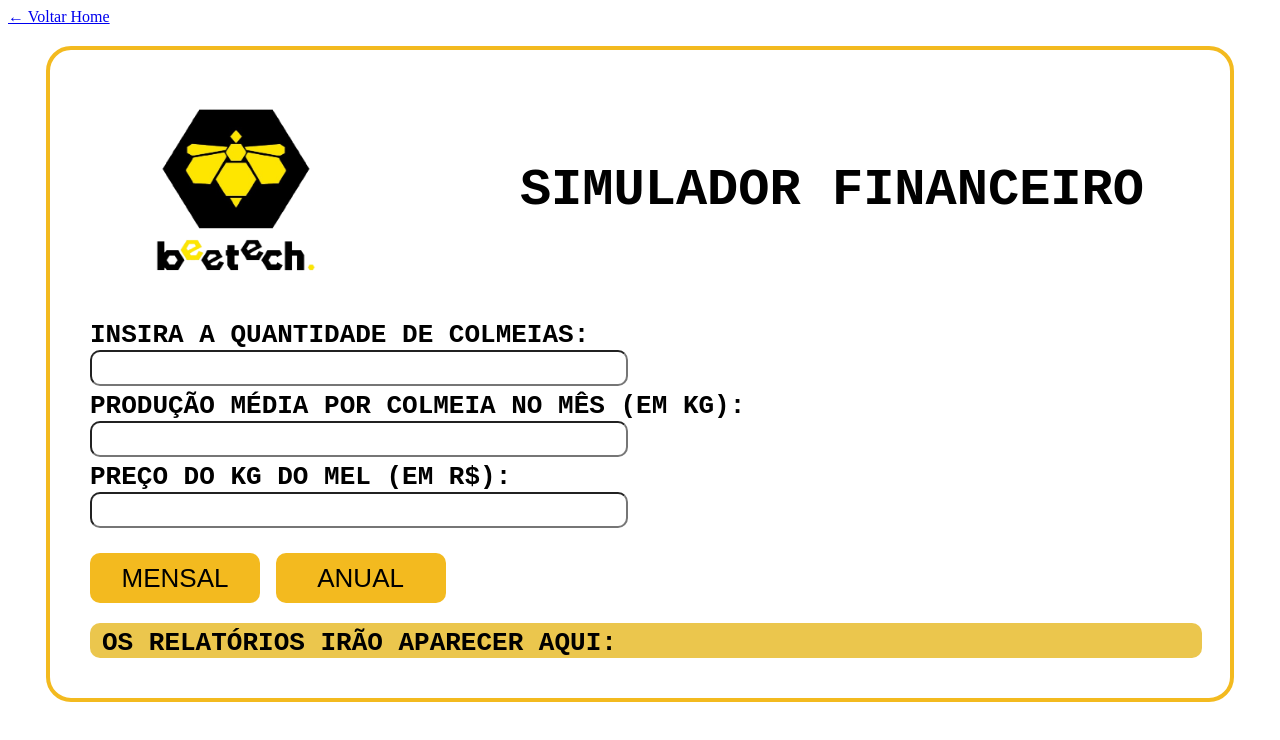
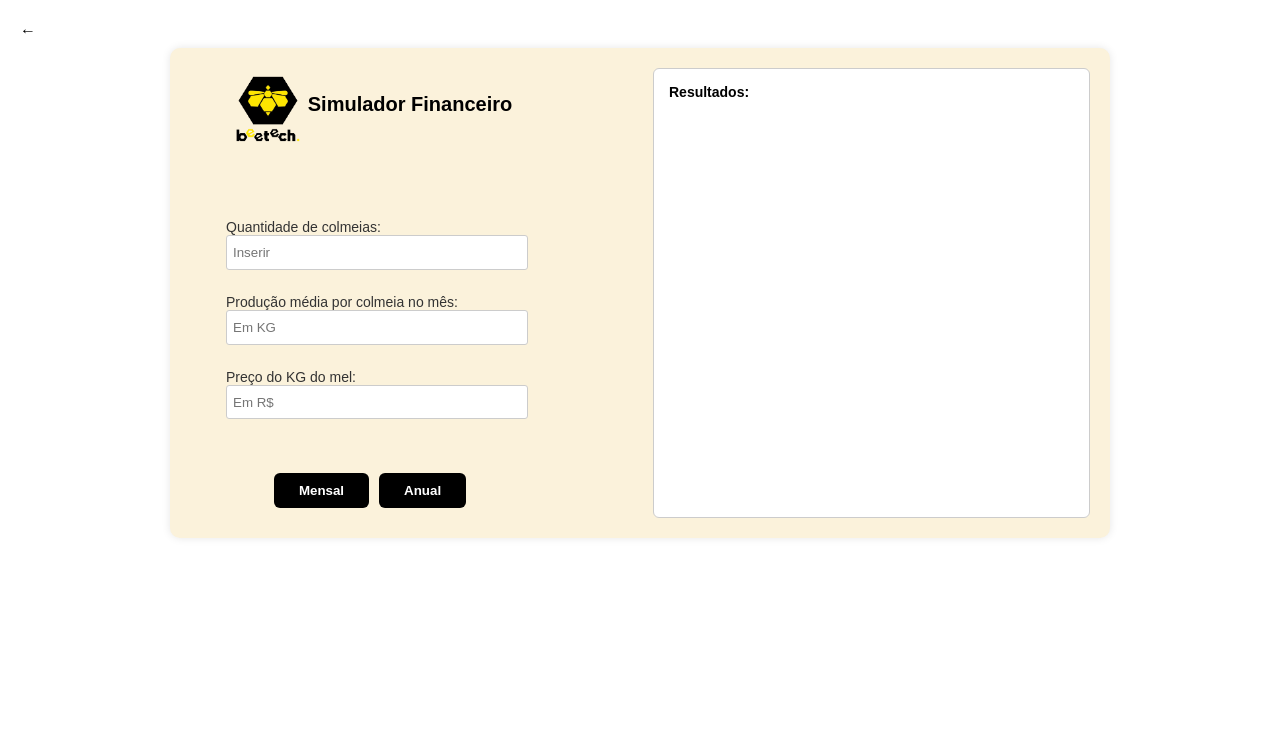
Before and after one commit to Beetech-SPtech/Sprint_2, a plain HTML site: page Algoritmos/Site estatico/public/calculadora.html in a window 1280 px wide. Drawn offline with Linux system fonts and the light colour scheme.

Commit message:
adição do novo css da calculadora

```diff
--- a/Algoritmos/Site estatico/public/calculadora.html
+++ b/Algoritmos/Site estatico/public/calculadora.html
@@ -9,13 +9,13 @@
     <link rel="icon" href="assets/images/beetech-icon.png">
 </head>
 
-<body class="center">
+<!-- <body class="center">
     <a style="align-self : flex-start;" href="index.html">← Voltar Home</a>
     <div id="main" class="divCard">
         <div class="divImagem">
             <img class="imagem" src="assets/images/beetech-logo.png" alt="Logo BeeTech"><br>
-            <h1>Simulador Financeiro</h1>
-        </div>
+            <h1>Simulador Financeiro</h1><br>
+        </div><br>
 
         <div class="divPerguntas">
             <label for="inColmeias">
@@ -35,11 +35,47 @@
         </div>
 
         <div class="divBotao">
-            <button onclick="mostrarRelatorioMensal()" class="botaoCalcular">MENSAL</button>
-            <button onclick="mostrarRelatorioAnual()" class="botaoCalcular">ANUAL</button>
+            <p><button onclick="mostrarRelatorioMensal()" class="botaoCalcular">MENSAL</button></p><br>
+            <br><button onclick="mostrarRelatorioAnual()" class="botaoCalcular">ANUAL</button><br>
         </div>
 
         <div class="divMensagem" id="divMensagem">Os relatórios irão aparecer aqui:</div>
+    </div>-->
+<a href="index.html" style="align-self: flex-start;">←</a>
+
+<div id="main" class="divCard">
+
+    <div class="container">
+        <div class="divImagem">
+            <img class="imagem" src="assets/images/beetech-logo.png" alt="Logo BeeTech">
+            <h1>Simulador Financeiro</h1>
+        </div>
+        <div class="divPerguntas">
+            <label for="inColmeias">
+                Quantidade de colmeias:<br>
+                <input type="number" id="inColmeias" class="input" placeholder="Inserir"><br>
+            </label>
+
+            <label for="inProducao">
+                Produção média por colmeia no mês:<br>
+                <input type="number" id="inProducao" class="input" placeholder="Em KG"><br>
+            </label>
+
+            <label for="inPreco">
+                Preço do KG do mel:<br>
+                <input type="number" id="inPreco" class="input" placeholder="Em R$"><br>
+            </label>
+
+            <div class="divBotao">
+                <button onclick="mostrarRelatorioMensal()" class="botaoCalcular">Mensal</button>
+                <button onclick="mostrarRelatorioAnual()" class="botaoCalcular">Anual</button>
+            </div>
+        </div>
+    </div>
+
+    <div class="divMensagem" id="divMensagem">
+        <b>Resultados:</b>
+    </div>
 </div>
 
 <script>
@@ -121,4 +157,5 @@
     }
 </script>
 </body>
+
 </html>
--- a/Algoritmos/Site estatico/public/styles/calculadora.css
+++ b/Algoritmos/Site estatico/public/styles/calculadora.css
@@ -1,9 +1,5 @@
 
-
-
-
-
-    .divCard {
+   /* .divCard {
         width: 1100px;
         height: auto;
         background-color: white;
@@ -204,4 +200,144 @@
         flex-direction: column;
         padding-bottom: 55px;
         justify-items: baseline;
+    }*/
+    /* === Estilos gerais === */
+body {
+    background-color: #fff;
+    font-family: Arial, sans-serif;
+    display: flex;
+    flex-direction: column;
+    align-items: center;
+    margin: 0;
+    padding: 20px;
+}
+
+
+.divCard {
+    background-color: #fbf2db;
+    border-radius: 10px;
+    box-shadow: 0 0 8px rgba(0, 0, 0, 0.1);
+    width: 80%;
+    max-width: 900px;
+    height: 450px;
+    display: flex;
+    flex-direction: row;
+    justify-content: space-between;
+    padding: 20px;
+}
+
+
+.container {
+    text-align: center;
+    width: 40%;
+    justify-content: center;
+    display: flex;
+    flex-direction: column;
+    align-items: center;
+    gap: 8%;
+}
+
+.container img {
+    width: 80px;
+    height: 80px;
+}
+
+.container h1 {
+    font-size: 20px;
+    margin-top: 5px;
+}
+
+.divImagem{
+    display: flex;
+    align-items: center;
+    margin-bottom: 12%;
+
+}
+
+.divPerguntas {
+    display: flex;
+    flex-direction: column;
+    justify-content: center;
+    width: 80%;
+    gap: 15%;
+    margin-top: 10%;
+    margin-bottom: 15%;
+}
+
+label {
+    font-size: 14px;
+    color: #333;
+    text-align: start;
+}
+
+.input {
+    width: 100%;
+    padding: 6px;
+    border: 1px solid #ccc;
+    border-radius: 3px;
+    height: 45%;
+}
+
+
+.divBotao {
+    display: flex;
+    gap: 10px;
+    justify-content: center;
+    margin-top: 10%;
+
+}
+
+.botaoCalcular {
+    background-color: #000;
+    color: #fff;
+    border: none;
+    border-radius: 6px;
+    padding: 10px 25px;
+    cursor: pointer;
+    font-weight: bold;
+    transition: background 0.3s;
+}
+
+.botaoCalcular:hover {
+    background-color: #333;
+}
+
+
+.divMensagem {
+    background-color: white;
+    border: 1px solid #ccc;
+    border-radius: 6px;
+    width: 45%;
+    padding: 15px;
+    color: #000;
+    font-size: 14px;
+}
+
+
+a {
+    text-decoration: none;
+    color: black;
+    font-size: 16px;
+    margin-bottom: 10px;
+}
+
+a:hover {
+    text-decoration: underline;
+}
+
+
+@media (max-width: 700px) {
+    .divCard {
+        flex-direction: column;
+        align-items: center;
     }
+
+    .container, .divPerguntas, .divMensagem {
+        width: 90%;
+    }
+
+    .divBotao {
+        flex-direction: column;
+        align-items: center;
+    }
+}
```
Also changed, not shown: 1 other file. Lines whose indentation alone changed are shown as unchanged.
